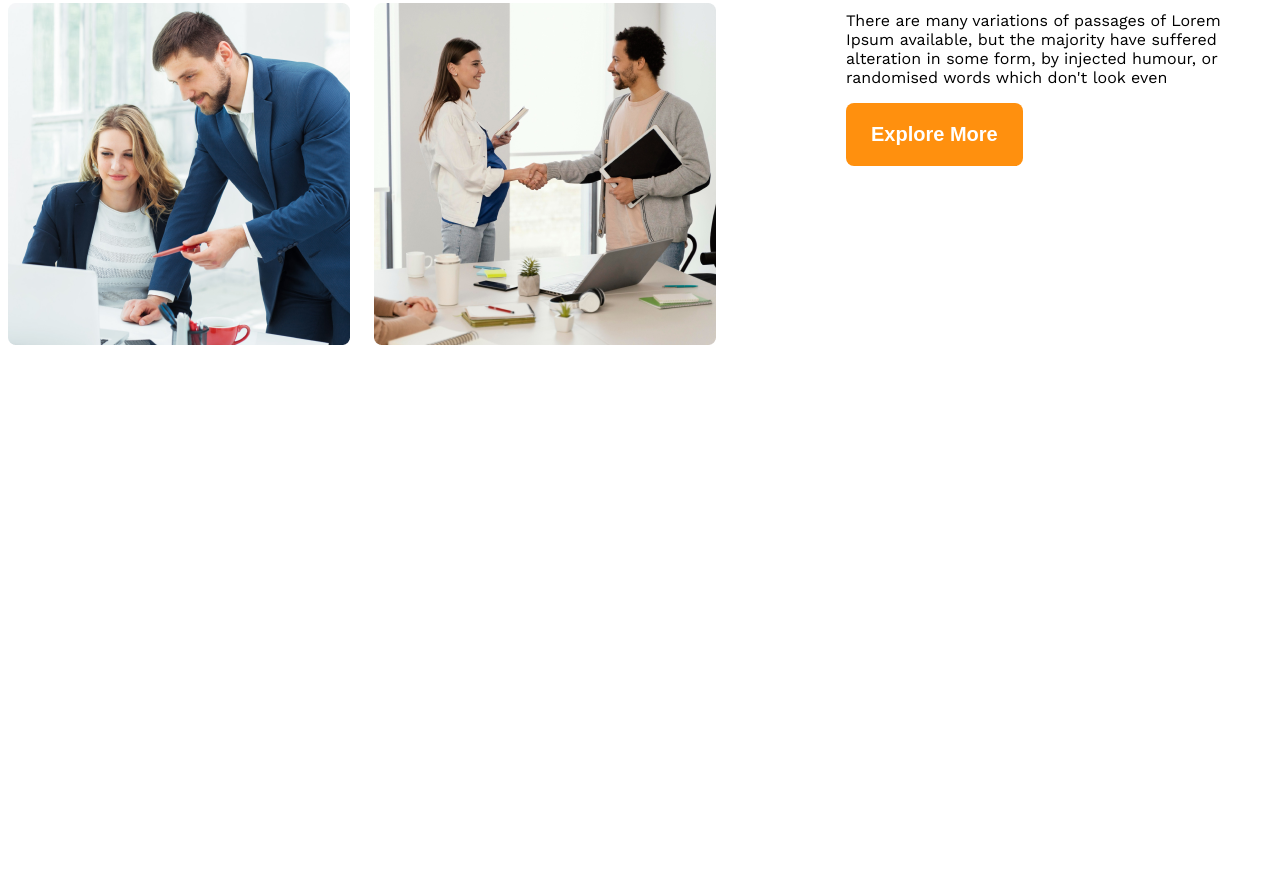
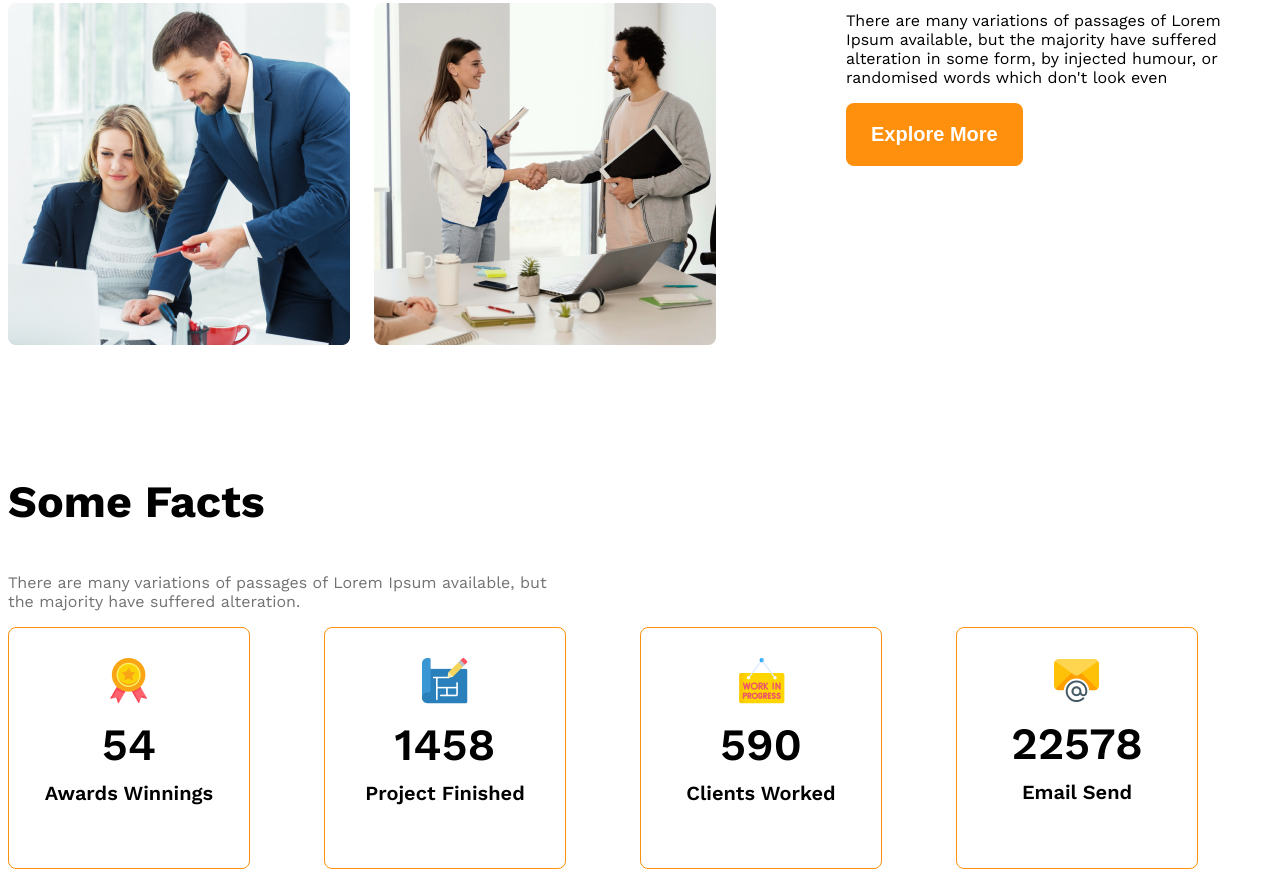
Before and after one commit to mehedipro3/g3-architect, a plain HTML site: page index.html in a window 1280 px wide. Shown: the part 1626-2503 px from the top of the page. Before the commit the page ends 1979 px from the top, so only its background shows below. Drawn offline with nearby package versions, Linux system fonts and the light colour scheme; a web font is replaced by a local one.

Commit message:
added fact and apply flex

```diff
--- a/index.html
+++ b/index.html
@@ -27,6 +27,7 @@
     </div>
   </header>
   <main>
+      <!-- our-features section  -->
     <section class="teams display-flex">
       <div class="team-img-container">
         <img src="images/team1.png" alt="">
@@ -35,11 +36,46 @@
         <img src="images/team4.png" alt="">
       </div>
       <div class="our-features">
-        <h3 class="feature-title"><span id="quick-list" class="text-light-gray">Quick list</span> <span>of Our</span> <span class="text-primary">Features</span></h3>
+        <h3 class="section-title"><span id="quick-list" class="text-light-gray">Quick list</span> <span>of Our</span> <span class="text-primary">Features</span></h3>
         <p class="feature-discription">There are many variations of passages of Lorem Ipsum available, but the majority have suffered alteration in some form, by injected humour, or randomised words which don't look even</p>
         <button class="btn-primary">Explore More</button>
       </div>
     </section>
+    <!-- Features will  enjoy  -->
+     <section>
+      <h3 class="section-title">Some Facts</h3>
+      <p class="text-light-gray fact-discription">There are many variations of passages of Lorem Ipsum available, but the majority have suffered alteration.</p>
+      <div class="fact-container">
+        <div class="fact-card display-flex">
+          <div>
+            <img src="images/icons/ribon.png" alt="" class="fact-icon">
+          <h4 class="fact-number">54</h4>
+          <h5 class="fact-name">Awards Winnings</h5>
+          </div>
+        </div>
+        <div class="fact-card display-flex">
+          <div>
+            <img src="images/icons/projects.png" alt="" class="fact-icon">
+          <h4 class="fact-number">1458</h4>
+          <h5 class="fact-name">Project Finished</h5>
+          </div>
+        </div>
+        <div class="fact-card display-flex">
+          <div>
+            <img src="images/icons/customers.png" alt="" class="fact-icon">
+          <h4 class="fact-number">590</h4>
+          <h5 class="fact-name">Clients Worked</h5>
+          </div>
+        </div>
+        <div class="fact-card display-flex">
+          <div>
+            <img src="images/icons/email.png" alt="" class="fact-icon">
+          <h4 class="fact-number">22578</h4>
+          <h5 class="fact-name">Email Send</h5>
+          </div>
+        </div>
+      </div>
+     </section>
   </main>
 </body>
 </html>
--- a/style/style.css
+++ b/style/style.css
@@ -37,6 +37,10 @@ main{
 }
 main > section{
   margin-top: 130px;
+}
+.section-title{
+  font-size: 2.8rem;
+  font-weight: 700;
 }
 /* header style */
 
@@ -80,6 +84,34 @@ margin-bottom: 50px;
   margin: 0 auto;
 }
 
+/* some fact style  */
+.fact-container{
+  display: grid;
+  grid-template-columns: repeat(4,1fr);
+}
+.fact-card{
+  border: 1px solid #FF900E;
+  width: 240px;
+  height: 240px;
+  border-radius: 8px;
+  justify-content: center;
+  align-items: center;
+  text-align: center;
+}
+.fact-number{
+  font-size: 2.8rem;
+  font-weight: 600;
+  margin-top: 10px;
+  margin-bottom: 5px;
+}
+.fact-name{
+  font-size: 1.25rem;
+  font-weight: 600;
+  margin-top: 10px;
+}
+.fact-discription{
+  max-width: 540px;
+}
 /* team and feature style  */
 .teams{
   align-items: center;
@@ -93,9 +125,7 @@ margin-bottom: 50px;
   margin-left: 130px;
   max-width: 530px;
 }
-.feature-title{
-  font-size: 2.8rem;
-}
+
 #quick-list{
   font-weight: 500;
 }
```
